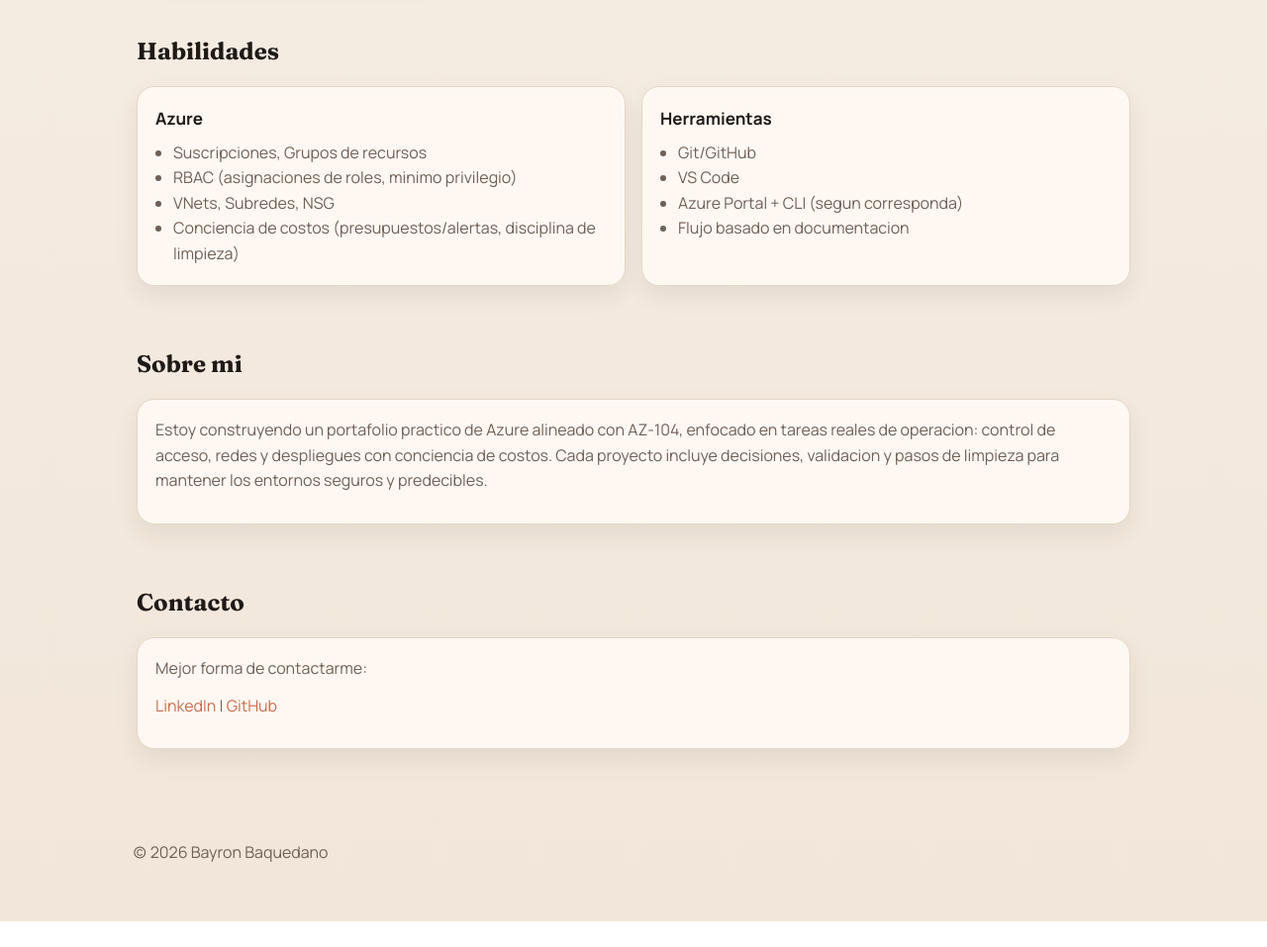
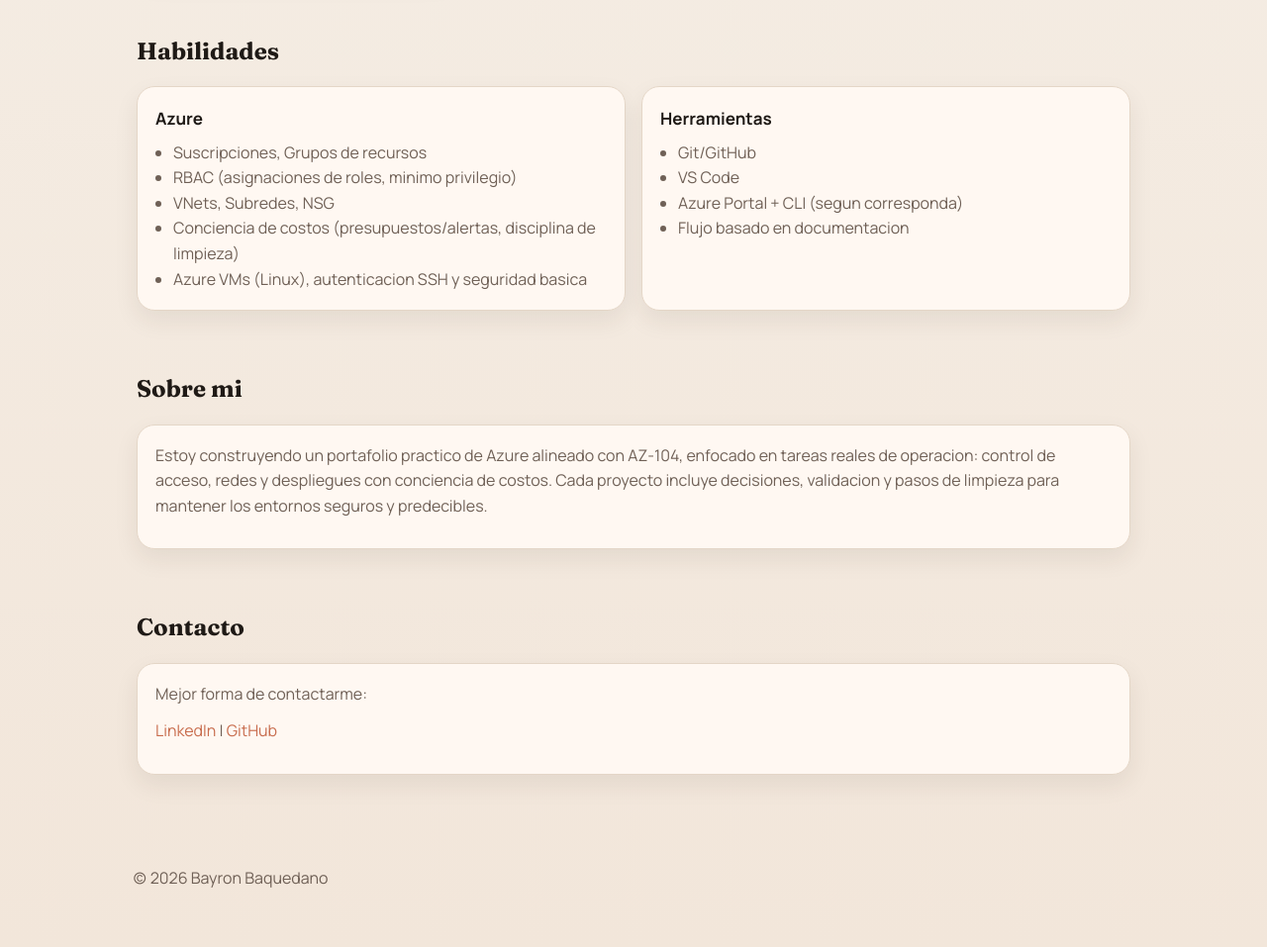
Before and after one commit to BayronBaquedano/cloud-portfolio, a plain HTML site: page index.html in a window 1280 px wide. Shown: the part 993-1950 px from the top of the page at 99% size. Before the commit the page ends 1924 px from the top, so only its background shows below. Drawn offline with Linux system fonts and the light colour scheme.

Commit message:
Añadir habilidades

```diff
--- a/index.html
+++ b/index.html
@@ -95,6 +95,7 @@
             <li data-i18n="skills_azure_2">RBAC (asignaciones de roles, minimo privilegio)</li>
             <li data-i18n="skills_azure_3">VNets, Subredes, NSG</li>
             <li data-i18n="skills_azure_4">Conciencia de costos (presupuestos/alertas, disciplina de limpieza)</li>
+            <li data-i18n="skills_azure_5">Azure VMs (Linux), autenticacion SSH y seguridad basica</li>
           </ul>
         </div>
         <div class="card">
@@ -163,6 +164,7 @@
         skills_azure_2: "RBAC (asignaciones de roles, minimo privilegio)",
         skills_azure_3: "VNets, Subredes, NSG",
         skills_azure_4: "Conciencia de costos (presupuestos/alertas, disciplina de limpieza)",
+        skills_azure_5: "Azure VMs (Linux), autenticacion SSH y seguridad basica",
         tools_title: "Herramientas",
         tools_3: "Azure Portal + CLI (segun corresponda)",
         tools_4: "Flujo basado en documentacion",
@@ -195,6 +197,7 @@
         skills_azure_2: "RBAC (role assignments, least privilege)",
         skills_azure_3: "VNets, Subnets, NSGs",
         skills_azure_4: "Cost awareness (budgets/alerts, cleanup discipline)",
+        skills_azure_5: "Azure VMs (Linux), SSH authentication, basic hardening",
         tools_title: "Tooling",
         tools_3: "Azure Portal + CLI (as applicable)",
         tools_4: "Documentation-first workflow",
```
